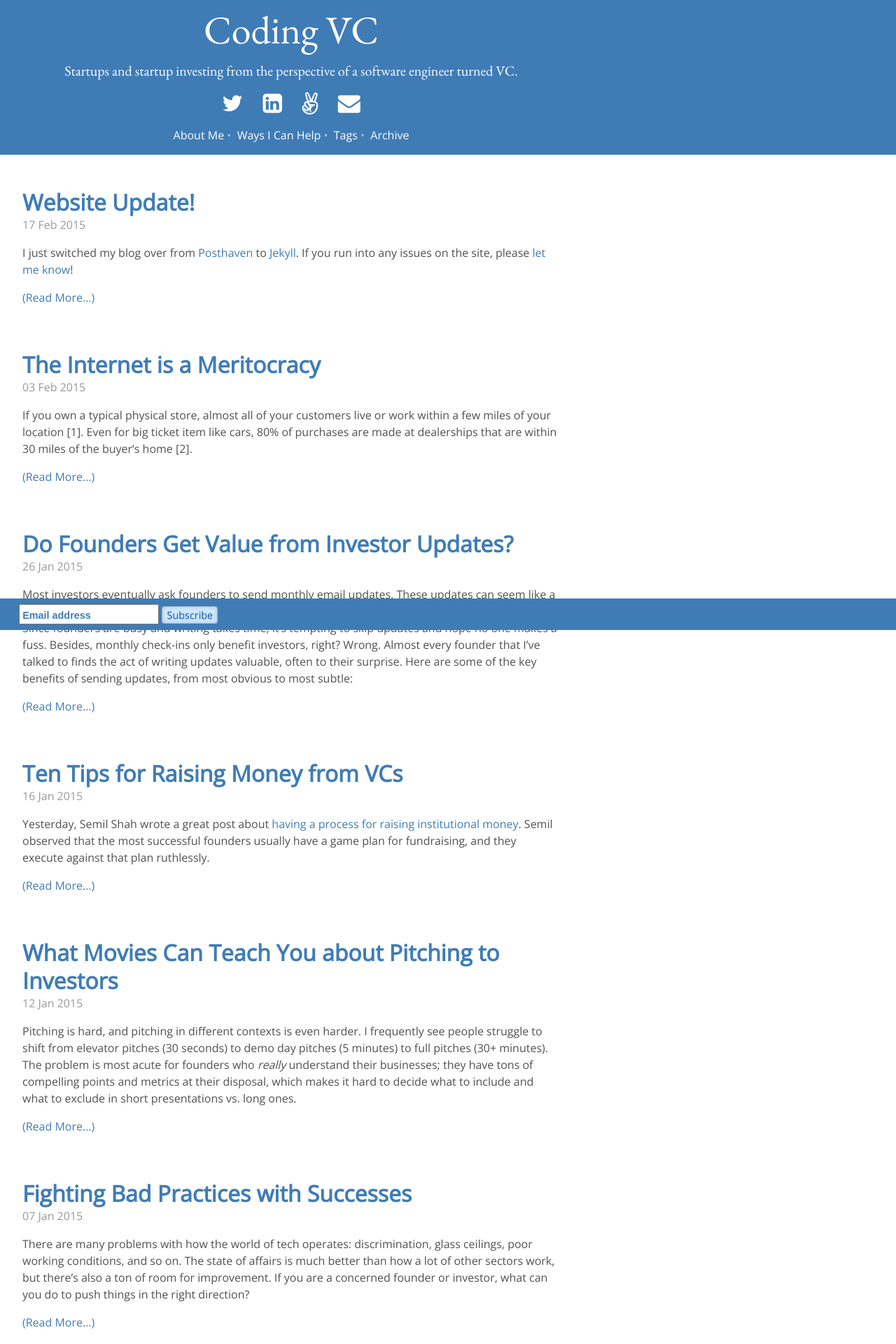
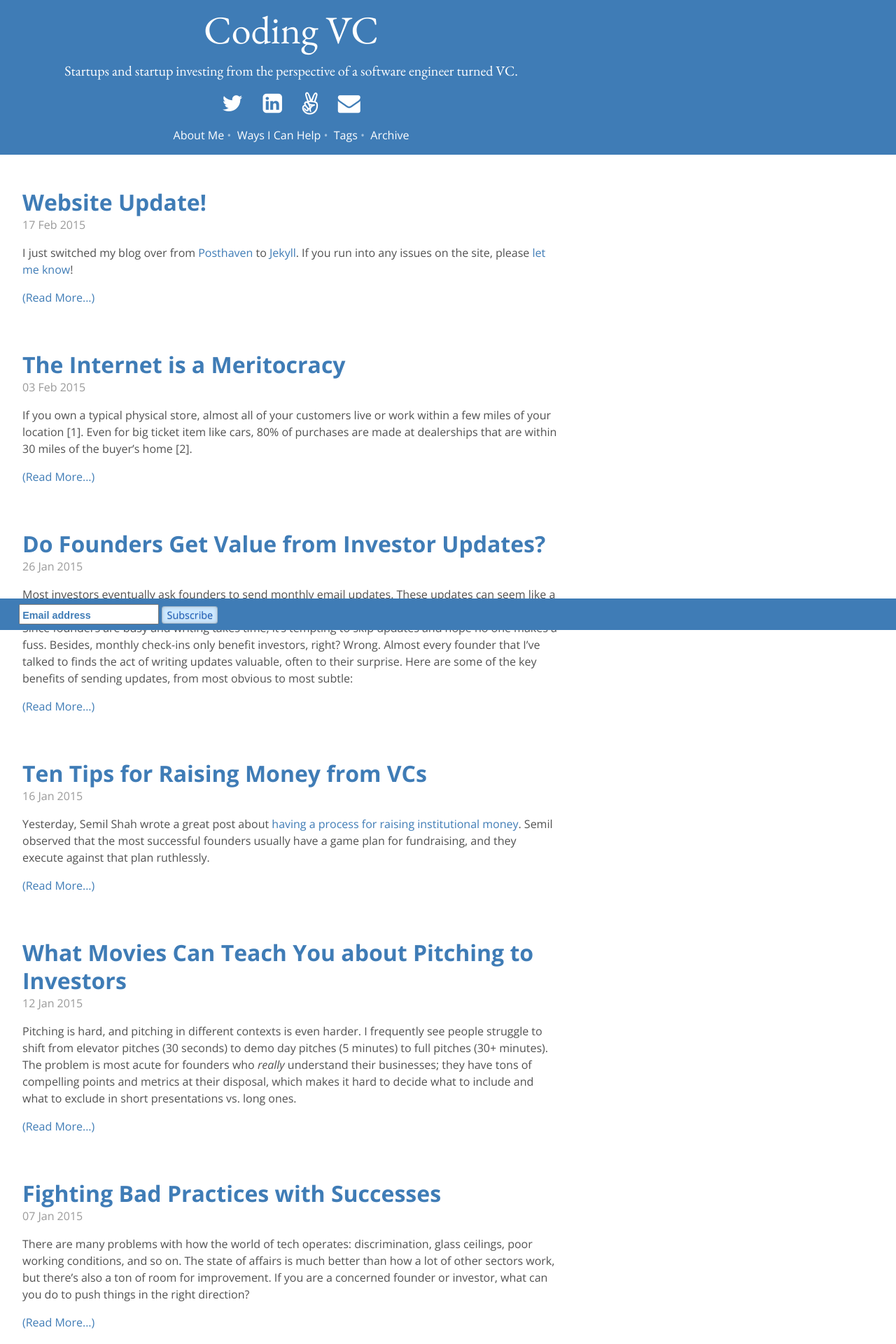
Before and after one commit to codingvc/codingvc, a Jekyll site: the page built from index.html, in a window 1280 px wide. Shown: the top 1920 px of the page at 70% size. Built offline with Jekyll 4.4.1, drawn with Linux system fonts in a browser that asks for light colours; Markdown is read by kramdown in place of the engine named in the settings; the list of posts is cut into pages by our own code.

Commit message:
fixing fonts

```diff
--- a/_includes/head.html
+++ b/_includes/head.html
@@ -24,7 +24,7 @@
     <!--<link rel="stylesheet" href="http://fonts.googleapis.com/css?family=PT+Sans:400,400italic,700">-->
     <link href='http://fonts.googleapis.com/css?family=EB+Garamond' rel='stylesheet' type='text/css'>
     <!--<link href='http://fonts.googleapis.com/css?family=Lato' rel='stylesheet' type='text/css'>-->
-    <link href='http://fonts.googleapis.com/css?family=Open+Sans' rel='stylesheet' type='text/css'>
+    <link href='http://fonts.googleapis.com/css?family=Open+Sans:400italic,400,700' rel='stylesheet' type='text/css'>
 
     <!-- Icons -->
     <link rel="apple-touch-icon-precomposed" sizes="144x144"
```
